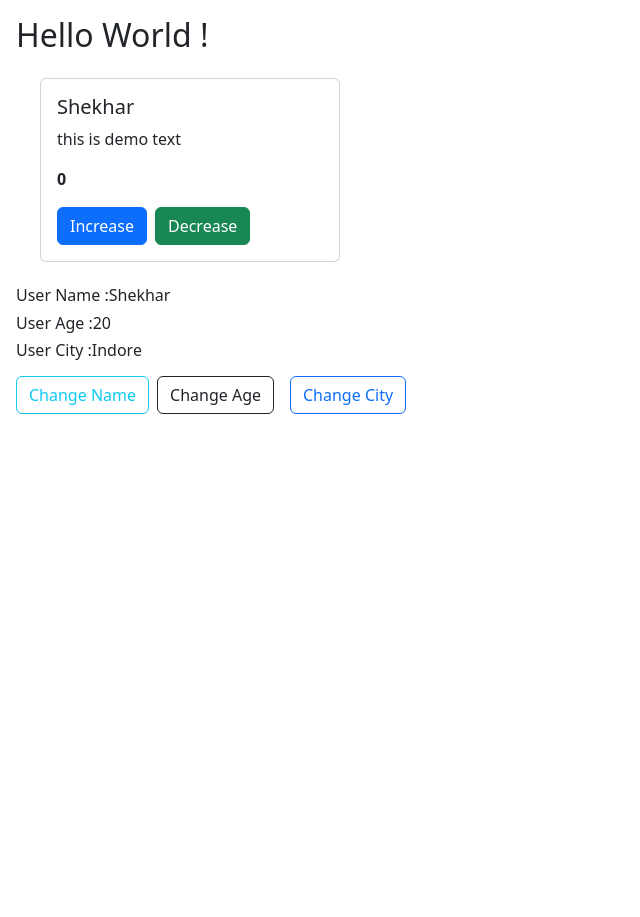
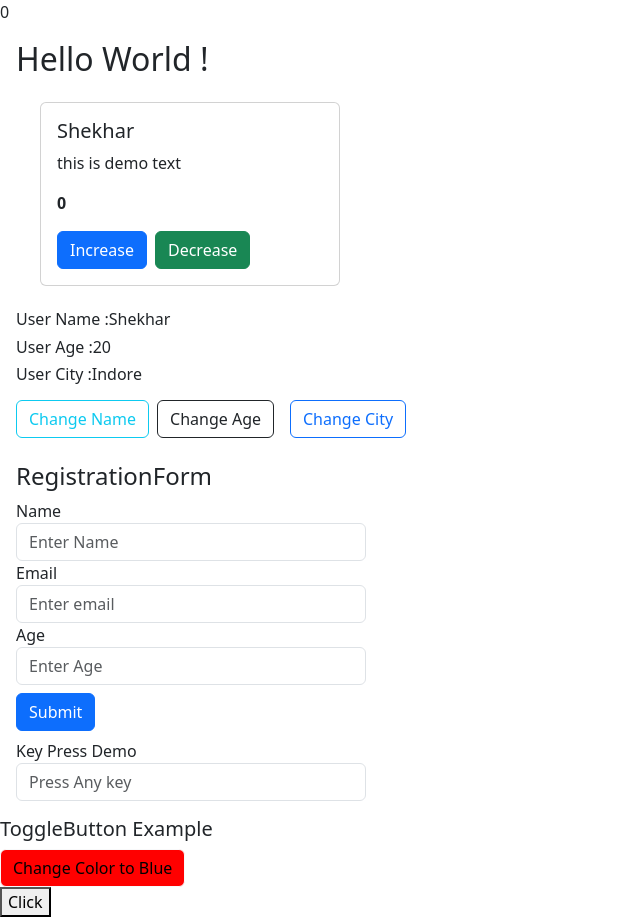
Before and after one commit to shekharmouryaa/wetube, a React (Create React App) app: page / in a window 1280 px wide. Shown: the whole page, without its empty margins (0-640 px from the left). Before the commit the page ends 800 px from the top, so only its background shows below. Built offline with nearby package versions, Linux system fonts and the light colour scheme.

Commit message:
state management in react

```diff
--- a/src/App.js
+++ b/src/App.js
@@ -1,10 +1,20 @@
+import { useState } from 'react';
 import './App.css';
+import RegistrationForm from './RegistrationForm';
+import ToggleButton from './ToggleButton';
 import { Users } from './Users';
 function App() {
 
+
+  const [counttt , setCounntt] =useState(0)
+
   return (
     <div>
+      {counttt}
       <Users/>
+      <RegistrationForm/>
+      <ToggleButton/>
+      <button onClick={()=>setCounntt(counttt + 1)}>Click</button>
     </div>
   );
 }
--- a/src/Card.jsx
+++ b/src/Card.jsx
@@ -12,7 +12,7 @@ export const Card = (props) => {
                     <strong>{count}</strong>
                     </p>
                     <button className="btn btn-primary"
-                    onClick={()=> setCount(count + 1)}>Increase</button>
+                    onClick={()=> count + 1}>Increase</button>
                     <button className="btn btn-success mx-2"
                     onClick={()=> setCount(count - 1)}>Decrease</button>
                 </div>
--- /dev/null
+++ b/src/RegistrationForm.jsx
@@ -0,0 +1,67 @@
+import React, { useEffect, useRef, useState } from 'react'
+
+const RegistrationForm = () => {
+
+  const [formData , SetFormData] = useState({
+    name:"",
+    email:"",
+    age:""
+  })
+
+  const handleChange = (event) => {
+    SetFormData({...formData, [event.target.name] : event.target.value})
+    // console.log("event", event.target.value)
+  }
+
+  const keyPress = (event)=>{
+    console.log("event", event)
+    alert(`You Pressed Key ${event.key}`)
+  }
+
+  const handleSubmit = (event) => {
+    event.preventDefault()
+    console.log("formData", formData)
+  }
+
+
+  // const myref = useRef();
+
+  // useEffect(()=>{
+  //   myref.current.focus()
+
+  // },[])
+
+
+  return (
+    <div className='m-3' style={{ width: "350px" }}>
+      <h4>RegistrationForm</h4>
+      <form onSubmit={handleSubmit}>
+        <div className="form-group">
+          <label htmlFor="name">Name</label>
+          <input  className="form-control" type='text' name="name"
+          value={formData.name} placeholder='Enter Name' onChange={(event)=>handleChange(event)} />
+        </div>
+        <div className="form-group">
+          <label htmlFor="email">Email</label>
+          <input className="form-control" type='email' name="email"
+          value={formData.email} placeholder='Enter email' onChange={(event)=>handleChange(event)} />
+        </div>
+        <div className="form-group">
+          <label htmlFor="age">Age</label>
+          <input className="form-control" type='number' name="age"
+          value={formData.age} placeholder='Enter Age' onChange={(event)=>handleChange(event)} />
+        </div>
+
+        <button className='btn btn-primary my-2' type='submit'>Submit </button>
+      </form>
+
+      <div className="form-group">
+          <label htmlFor="age">Key Press Demo</label>
+          <input className="form-control" type='text' name="demo"
+          value={""} placeholder='Press Any key' onKeyDown={(event)=>keyPress(event)} />
+        </div>
+    </div>
+  )
+}
+
+export default RegistrationForm
--- /dev/null
+++ b/src/ToggleButton.jsx
@@ -0,0 +1,40 @@
+import React, { useCallback, useEffect, useState } from 'react'
+
+const ToggleButton = () => {
+
+
+    const [color, setColor] = useState(false)
+    const [colorText, setColorText] = useState(false)
+
+    useEffect(() =>{
+
+        if(color){
+            setColorText("Red")
+        }else{
+            setColorText("Blue")
+        }
+        // ChangeText()
+
+    },[color])
+
+    // const ChangeText = useCallback(() =>{
+
+    //     if(color){
+    //         setColorText("Red")
+    //     }else{
+    //         setColorText("Blue")
+    //     }
+
+    // },[color])
+
+
+    return (
+        <div>
+            <h5>ToggleButton Example</h5>
+            <button style={{ background: color ? "blue" : "red" }}
+             className='btn btn-light' onClick={() => setColor(!color)} >{`Change Color to ${colorText}` }</button>
+        </div>
+    )
+}
+
+export default ToggleButton
```
